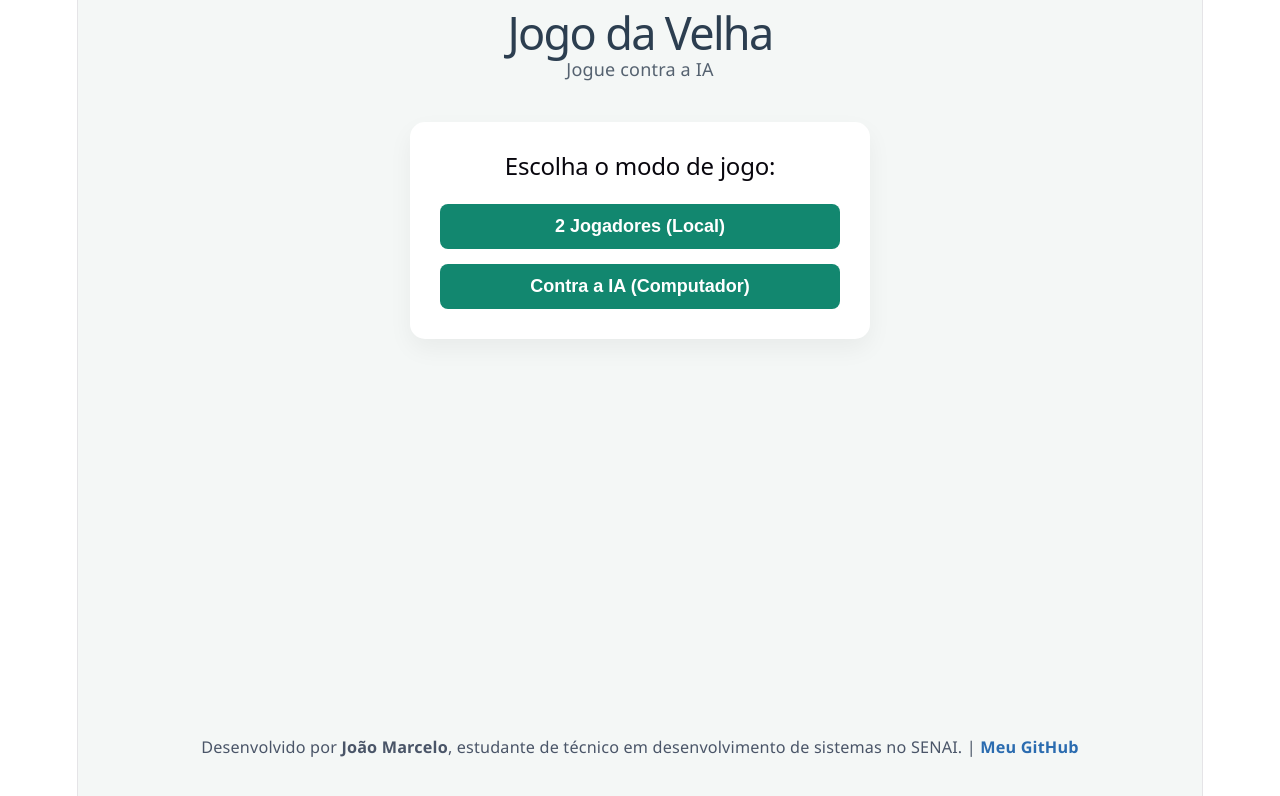
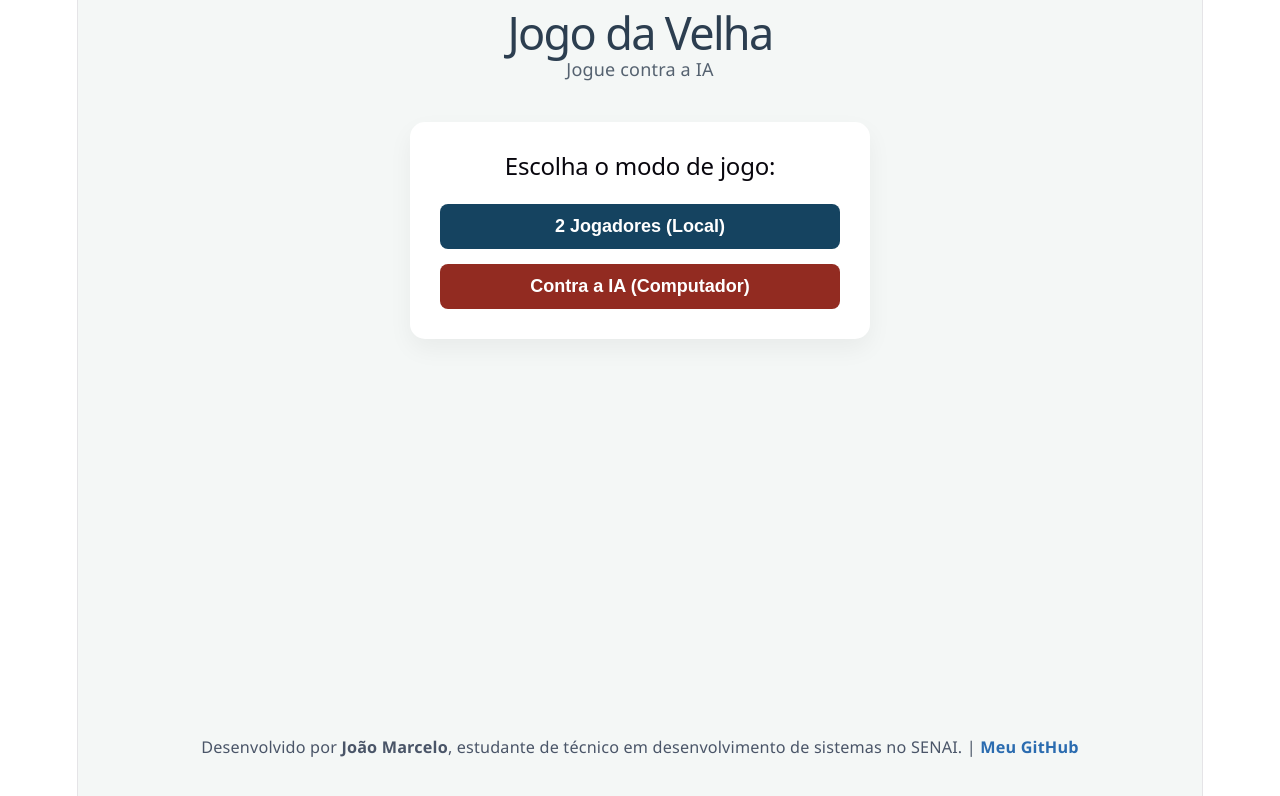
Before and after one commit to Jaosuzart/Tab-news-jogo-da-velha, a React (Vite) app: page / in a window 1280 px wide. Shown: the top 796 px of the page. Built offline with nearby package versions, Linux system fonts and the light colour scheme.

Commit message:
Cores super escuras no menu

```diff
--- a/src/App.jsx
+++ b/src/App.jsx
@@ -306,13 +306,13 @@ export default function App() {
           <h2>Escolha o modo de jogo:</h2>
           <button
             onClick={() => selectMode("PvP")}
-            style={{ ...styles.button, backgroundColor: colors.accent, color: "white" }}
+            style={{ ...styles.button, backgroundColor: '#154360' }}
           >
             2 Jogadores (Local)
           </button>
           <button
             onClick={() => selectMode("PvIA")}
-            style={{ ...styles.button, backgroundColor: colors.accent, color: "white" }}
+            style={{ ...styles.button, backgroundColor: '#922b21' }}
           >
             Contra a IA (Computador)
           </button>
```
